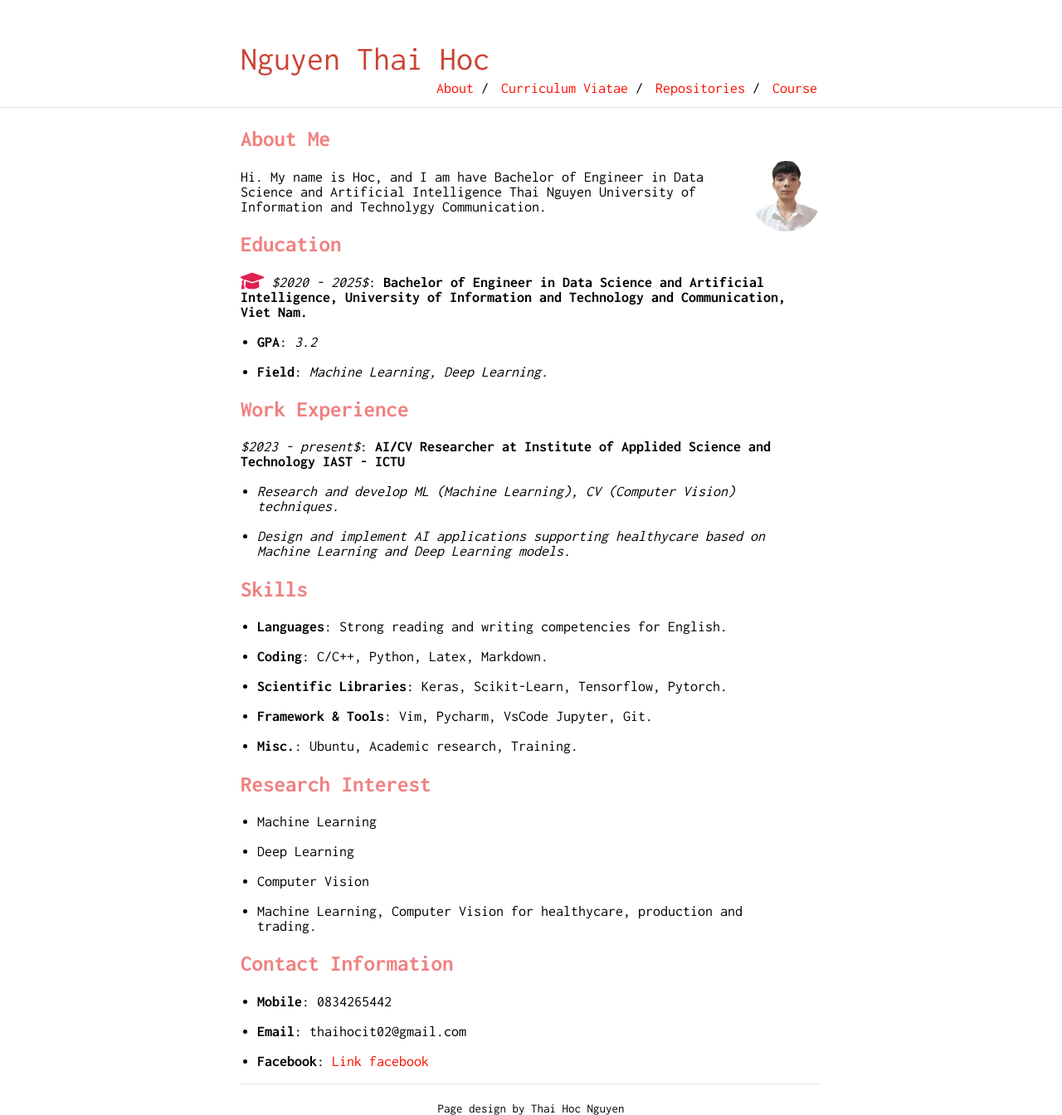
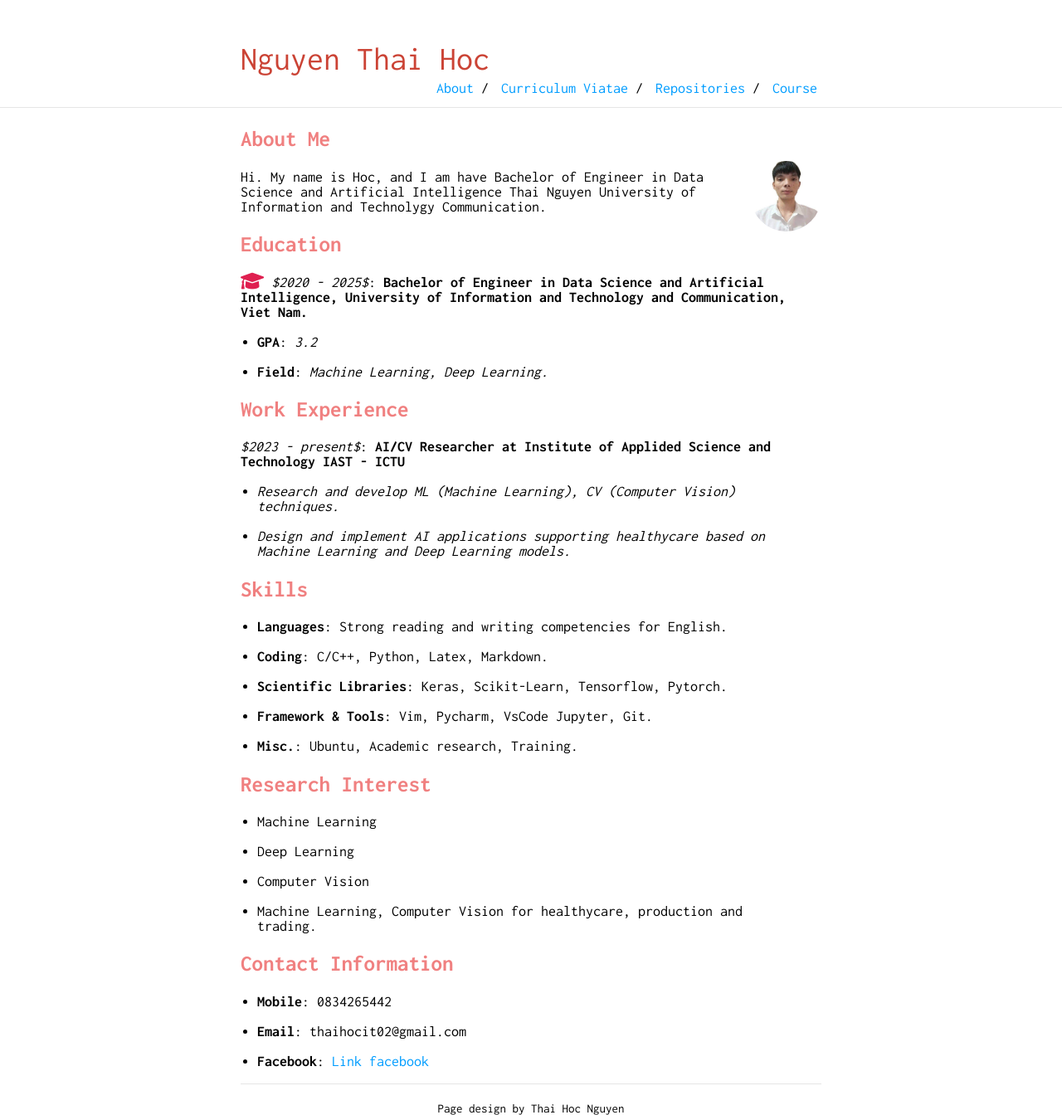
Before and after one commit to nguyenthaihoc02/About-Me, a Jekyll site: the page built from index.md, in a window 1280 px wide. Shown: the whole page at 83% size. Built offline with Jekyll 4.4.1, drawn with Linux system fonts in a browser that asks for light colours.

Commit message:
update profile

```diff
--- a/_sass/vars.scss
+++ b/_sass/vars.scss
@@ -2,7 +2,7 @@
  * Customization Variables
  */
 
-$accent: #FF0F00;
+$accent: #009dff;
 $image-size: 85px;
 
 /*
```
